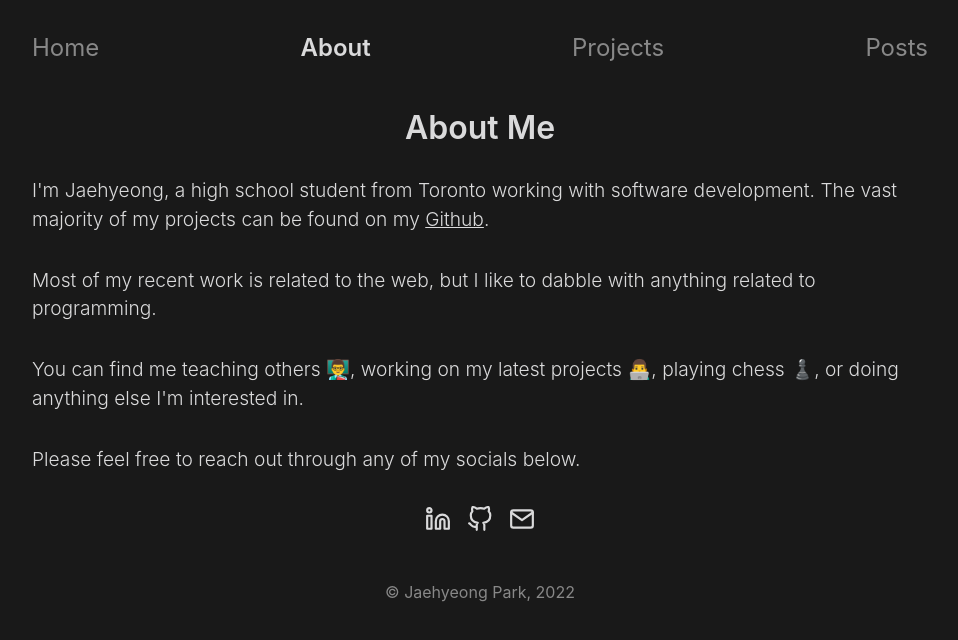
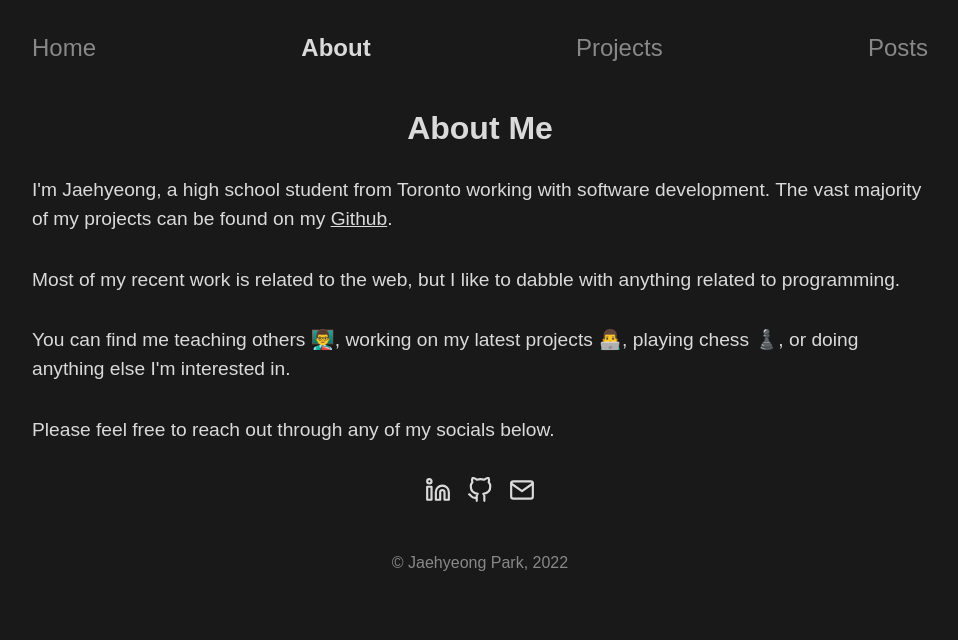
Before and after one commit to JaehyeongPark06/Personal-Site, a Next.js app: page /about in a window 1280 px wide. Shown: the top 640 px of the page, without its empty margins (160-1118 px from the left). Built offline with nearby package versions, Linux system fonts and the light colour scheme.

Commit message:
Changed font

```diff
--- a/components/me.tsx
+++ b/components/me.tsx
@@ -4,7 +4,7 @@ export function AboutMe(): JSX.Element {
       <h1 className="text-center font-semibold text-gray-300 sm:mt-2 sm:mb-6 sm:text-title2 xl:text-title1">
         About Me
       </h1>
-      <p className="font-light mt-4 mb-8 text-gray-300 sm:text-desc1 2xl:text-desc2">
+      <p className="font-base mt-4 mb-8 text-gray-300 sm:text-desc1 2xl:text-desc2">
         I'm Jaehyeong, a high school student from Toronto working with software
         development. The vast majority of my projects can be found on my{" "}
         <a
@@ -16,11 +16,11 @@ export function AboutMe(): JSX.Element {
         </a>
         .
       </p>
-      <p className="font-light mt-4 mb-8 text-gray-300 sm:text-desc1 2xl:text-desc2">
+      <p className="font-base mt-4 mb-8 text-gray-300 sm:text-desc1 2xl:text-desc2">
         Most of my recent work is related to the web, but I like to dabble with
         anything related to programming.
       </p>
-      <p className="font-light mt-4 mb-8 text-gray-300 sm:text-desc1 2xl:text-desc2">
+      <p className="font-base mt-4 mb-8 text-gray-300 sm:text-desc1 2xl:text-desc2">
         You can find me teaching others{" "}
         <span role="img" aria-label="Teacher">
           👨‍🏫
@@ -35,7 +35,7 @@ export function AboutMe(): JSX.Element {
         </span>
         , or doing anything else I&apos;m interested in.
       </p>
-      <p className="font-light mt-4 mb-8 text-gray-300 sm:text-desc1 2xl:text-desc2">
+      <p className="font-base mt-4 mb-8 text-gray-300 sm:text-desc1 2xl:text-desc2">
         Please feel free to reach out through any of my socials below.
         <div className="flex flex-row justify-center sm:mt-8">
           <a
--- a/styles/globals.css
+++ b/styles/globals.css
@@ -7,8 +7,7 @@ body {
   background: #191919;
   padding: 0;
   margin: 0;
-  font-family: -apple-system, BlinkMacSystemFont, Segoe UI, Roboto, Oxygen, Ubuntu, Cantarell,
-    Fira Sans, Droid Sans, Helvetica Neue, sans-serif;
+  font-family: sans-serif;
 }
 
 a {
```
